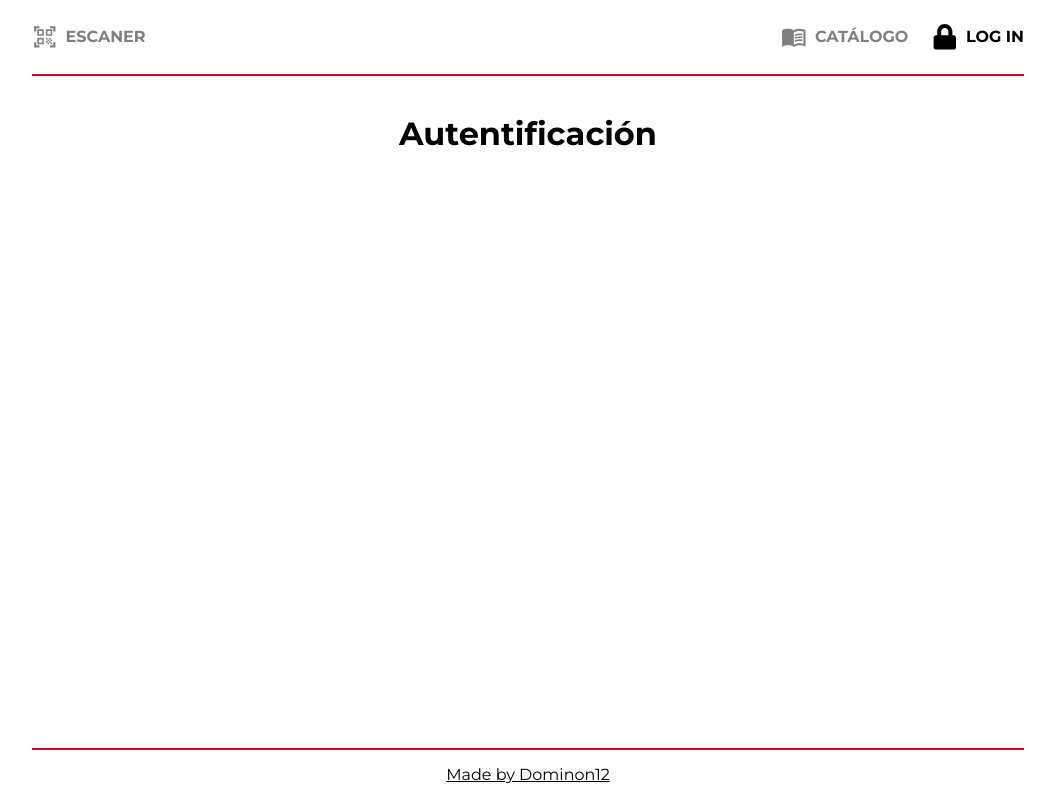
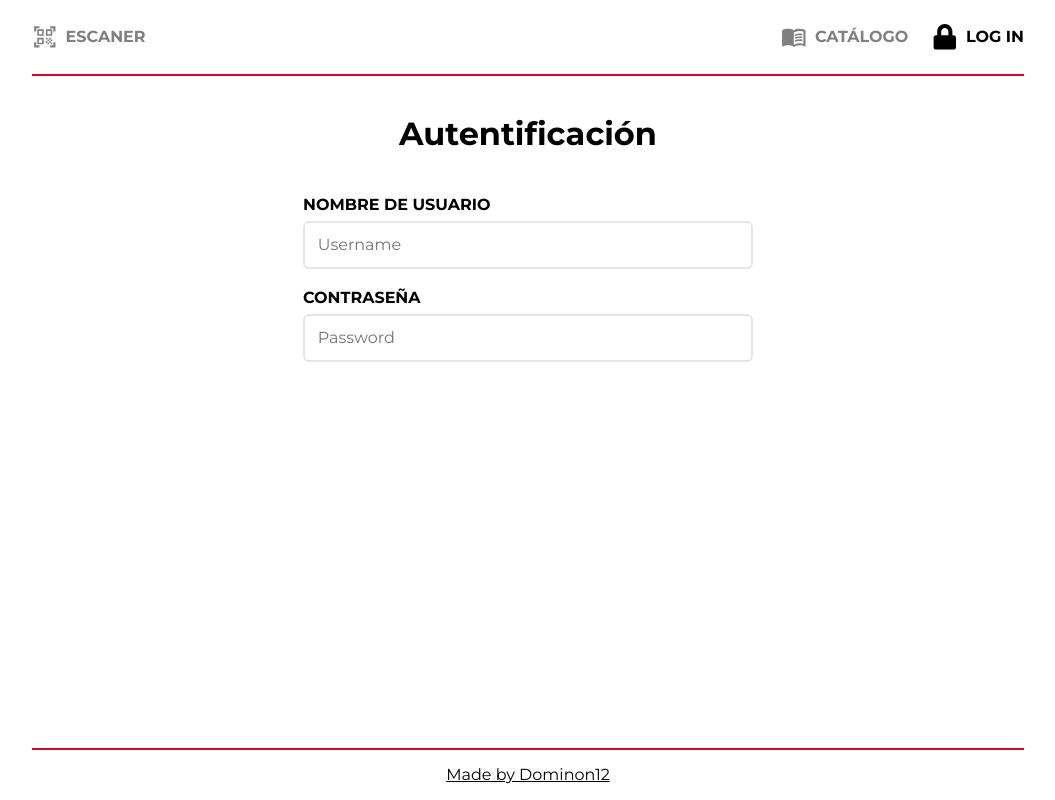
Before and after one commit to dominon12/store-helper, a Next.js app: page /login in a window 1280 px wide. Shown: the whole page, without its empty margins (112-1167 px from the left). Built offline with nearby package versions, Linux system fonts and the light colour scheme.

Commit message:
form fields with validation

```diff
--- a/components/ErrorData.tsx
+++ b/components/ErrorData.tsx
@@ -3,7 +3,7 @@ import styled from "styled-components";
 import Label from "./Label";
 
 const ErrorContainer = styled.section`
-  background-color: #ffcccb;
+  background-color: var(--error-color);
   padding: 1rem;
   margin: 1rem 0;
 `;
--- a/components/Input.tsx
+++ b/components/Input.tsx
@@ -1,30 +1,81 @@
-import { HTMLInputTypeAttribute } from "react";
+import { FC, HTMLInputTypeAttribute, useEffect } from "react";
 import styled from "styled-components";
+
 import Label from "./Label";
+import { Validators } from "../types/system-types";
+import { validateFormField } from "../services/form-service";
+import Paragraph from "./Paragraph";
 
-const InputLabel = styled.label``;
+const FieldWrapper = styled.label`
+  display: block;
+`;
 
-const InputField = styled.input``;
+const InputLabel = styled(Label)`
+  margin-bottom: 0.2rem;
+`;
+
+const InputField = styled.input<{ invalid: boolean }>`
+  width: 100%;
+  padding: 0.8rem;
+  outline: none;
+  border: 2px solid var(--color-light-gray);
+  border-radius: 6px;
+  transition: border-color var(--transition-on) ease;
+
+  ${(props) => props.invalid && "border-color: var(--color-details);"};
+
+  :hover,
+  :focus {
+    border-color: ${(props) => !props.invalid && "var(--color-gray)"};
+    transition: border-color var(--transition-on) ease;
+  }
+`;
+
+const FieldError = styled(Paragraph)`
+  color: var(--color-details);
+`;
 
 interface Props {
   value: string;
-  setValue: (nextValue: string) => void;
+  setValue: (value: string) => void;
+  errors: string[];
+  setErrors: (errors: string[]) => void;
+  touched: boolean;
+  setTouched: (touched: boolean) => void;
   labelText: string;
   placeholderText: string;
   type: HTMLInputTypeAttribute;
+  validators?: Validators;
+  className?: string;
 }
 
-const Input: React.FC<Props> = (props) => {
+const Input: FC<Props> = (props) => {
+  useEffect(() => {
+    if (!props.touched) {
+      props.setTouched(true);
+    }
+
+    if (props.validators && props.touched) {
+      const errors = validateFormField(props.value, props.validators);
+      props.setErrors(errors);
+    }
+  }, [props.value]);
+
   return (
-    <InputLabel>
-      <Label>{props.labelText}</Label>
+    <FieldWrapper className={props.className}>
+      <InputLabel>{props.labelText}</InputLabel>
       <InputField
         value={props.value}
         onChange={(e) => props.setValue(e.target.value)}
         placeholder={props.placeholderText}
         type={props.type}
+        invalid={props.errors.length > 0 && props.touched}
       />
-    </InputLabel>
+      {props.errors.length > 0 &&
+        props.errors.map((error, index) => (
+          <FieldError key={index}>{error}</FieldError>
+        ))}
+    </FieldWrapper>
   );
 };
 
--- a/components/Label.tsx
+++ b/components/Label.tsx
@@ -9,8 +9,12 @@ const StyledH3 = styled.h3`
   margin: 0;
 `;
 
-const Label: FC = ({ children }) => {
-  return <StyledH3>{children}</StyledH3>;
+interface Props {
+  className?: string;
+}
+
+const Label: FC<Props> = ({ children, className }) => {
+  return <StyledH3 className={className}>{children}</StyledH3>;
 };
 
 export default Label;
--- /dev/null
+++ b/components/LoginForm.tsx
@@ -0,0 +1,72 @@
+import { FC, FormEvent, useState } from "react";
+import styled from "styled-components";
+
+import { FormData } from "../types/system-types";
+import Input from "./Input";
+
+const Form = styled.form`
+  width: 450px;
+  margin: 0 auto;
+`;
+
+const FormField = styled(Input)`
+  margin-bottom: 1rem;
+`;
+
+const LoginForm: FC = () => {
+  const [formData, setFormData] = useState<FormData>({
+    username: { value: "", errors: [], touched: false },
+    password: { value: "", errors: [], touched: false },
+  });
+
+  const changeFieldData =
+    <T extends unknown>(fieldName: string, propName: keyof FormData[""]) =>
+    (value: T) => {
+      const formDataCopy = JSON.parse(JSON.stringify(formData));
+      formDataCopy[fieldName][propName] = value;
+      setFormData(formDataCopy);
+    };
+
+  const handleFormSubmit = (e: FormEvent<HTMLFormElement>) => {
+    e.preventDefault();
+  };
+
+  return (
+    <Form onSubmit={handleFormSubmit}>
+      <FormField
+        value={formData.username.value}
+        setValue={changeFieldData("username", "value")}
+        errors={formData.username.errors}
+        setErrors={changeFieldData("username", "errors")}
+        touched={formData.username.touched}
+        setTouched={changeFieldData("username", "touched")}
+        labelText="Nombre de usuario"
+        placeholderText="Username"
+        type="text"
+        validators={{
+          emptyStringValidator: true,
+          minLengthValidator: 8,
+          maxLengthValidator: 15,
+        }}
+      />
+      <FormField
+        value={formData.password.value}
+        setValue={changeFieldData("password", "value")}
+        errors={formData.password.errors}
+        setErrors={changeFieldData("password", "errors")}
+        touched={formData.password.touched}
+        setTouched={changeFieldData("password", "touched")}
+        labelText="Contraseña"
+        placeholderText="Password"
+        type="password"
+        validators={{
+          emptyStringValidator: true,
+          minLengthValidator: 8,
+          maxLengthValidator: 15,
+        }}
+      />
+    </Form>
+  );
+};
+
+export default LoginForm;
--- a/pages/login.tsx
+++ b/pages/login.tsx
@@ -3,6 +3,7 @@ import { NextPage } from "next";
 import Head from "next/head";
 import { useRouter } from "next/router";
 import { useEffect } from "react";
+import LoginForm from "../components/LoginForm";
 
 import PageTemplate from "../components/PageTemplate";
 import Title from "../components/Title";
@@ -22,6 +23,8 @@ const Login: NextPage = () => {
       </Head>
 
       <Title centered>Autentificación</Title>
+
+      <LoginForm />
     </PageTemplate>
   );
 };
--- /dev/null
+++ b/services/form-service.ts
@@ -0,0 +1,32 @@
+import { Validators } from "./../types/system-types";
+
+export function validateFormField(value: string, validators: Validators) {
+  const errors = [];
+
+  const emptyStringValidator = validators.emptyStringValidator;
+  if (emptyStringValidator) {
+    if (value.length === 0) {
+      errors.push("This field can't be empty");
+    }
+  }
+
+  const minLengthValidator = validators.minLengthValidator;
+  if (!!minLengthValidator) {
+    if (value.length < minLengthValidator) {
+      errors.push(
+        `This field must be at least ${minLengthValidator} characters long`
+      );
+    }
+  }
+
+  const maxLengthValidator = validators.maxLengthValidator;
+  if (!!maxLengthValidator) {
+    if (value.length > maxLengthValidator) {
+      errors.push(
+        `This field can't be longer than ${maxLengthValidator} characters long`
+      );
+    }
+  }
+
+  return errors;
+}
--- a/styles/globals.css
+++ b/styles/globals.css
@@ -10,6 +10,7 @@
   --color-light-gray: #e5e5e5;
   --color-gray-lighter: #f5f5f5;
   --shadow-details: rgba(100, 0, 7, 1);
+  --error-color: #ffcccb;
   /* transitions */
   --transition-on: 0.2s;
   --transition-off: 0.1s;
```
Also changed, not shown: types/system-types.ts (+14 -0 lines).
